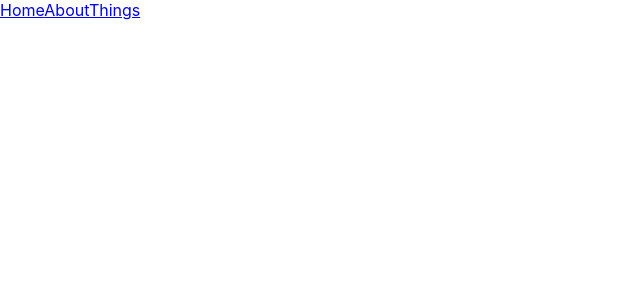
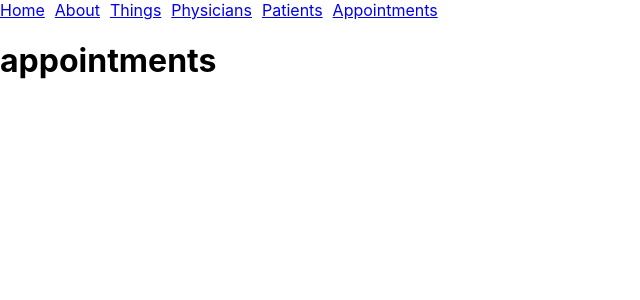
Before and after one commit to katrina348/myspace, a React (Create React App) app in the folder client/: page /appointments in a window 1280 px wide. Shown: the top 300 px of the page, without its empty margins (0-640 px from the left). Built offline with nearby package versions, Linux system fonts and the light colour scheme.

Commit message:
routes working

```diff
--- a/client/src/App.js
+++ b/client/src/App.js
@@ -7,6 +7,14 @@ import NavBar from "./components/NavBar";
 import Home from "./pages/Home";
 import About from "./pages/About";
 import Things from "./pages/Things";
+
+import Physicians from "./pages/Physicians";
+import PhysicianShow from "./pages/PhysicianShow";
+import Appointments from "./pages/Appointments";
+import Patients from "./pages/Patients";
+import PatientShow from "./pages/PatientShow";
+
+
     function App() {
       return (
         <>
@@ -15,7 +23,15 @@ import Things from "./pages/Things";
             <Switch>
               <Route exact path="/" component={Home}/>
               <Route exact path="/about" component={About} />
-              <Route exact path="/about" component={Things} />
+              <Route exact path="/things" component={Things} />
+
+              <Route exact path="/physicians" component={Physicians} />
+              <Route exact path="/physicians/:id" component={PhysicianShow} />
+              <Route exact path="/appointments" component={Appointments} />
+              <Route exact path="/patients" component={Patients} />
+              <Route exact path="/patients/:id" component={PatientShow} />
+
+
 
             </Switch>
           {/* </Container> */}
--- a/client/src/components/NavBar.js
+++ b/client/src/components/NavBar.js
@@ -6,7 +6,10 @@ const NavBar =()=>{
     <div>
       <Link to="/">Home</Link>
       <Link to='/about'>About</Link>
-      <Link to='/api/things'>Things</Link>
+      <Link to='/things'>Things</Link>
+      <Link to='/physicians'>Physicians</Link>
+      <Link to='/patients'>Patients</Link>
+      <Link to='/appointments'>Appointments</Link>
     </div>
   );
 }
--- a/client/src/index.css
+++ b/client/src/index.css
@@ -11,3 +11,7 @@ code {
   font-family: source-code-pro, Menlo, Monaco, Consolas, 'Courier New',
     monospace;
 }
+
+a {
+  margin-right:10px;
+}
--- /dev/null
+++ b/client/src/pages/Appointments.js
@@ -0,0 +1,13 @@
+import React from 'react'
+
+const Appointments = ()=>{
+  return(
+    <div>
+      <h1>
+        appointments
+      </h1>
+    </div>
+  )
+}
+
+export default Appointments
--- /dev/null
+++ b/client/src/pages/PatientShow.js
@@ -0,0 +1,13 @@
+import React from 'react'
+
+const PatientShow = ()=>{
+  return(
+    <div>
+      <h1>
+        patient show
+      </h1>
+    </div>
+  )
+}
+
+export default PatientShow
--- /dev/null
+++ b/client/src/pages/Patients.js
@@ -0,0 +1,13 @@
+import React from 'react'
+
+const Patients = ()=>{
+  return(
+    <div>
+      <h1>
+        patients
+      </h1>
+    </div>
+  )
+}
+
+export default Patients
--- /dev/null
+++ b/client/src/pages/PhysicianShow.js
@@ -0,0 +1,13 @@
+import React from 'react'
+
+const PhysicianShow = ()=>{
+  return(
+    <div>
+      <h1>
+        physician show
+      </h1>
+    </div>
+  )
+}
+
+export default PhysicianShow
--- /dev/null
+++ b/client/src/pages/Physicians.js
@@ -0,0 +1,13 @@
+import React from 'react'
+
+const Physicians = ()=>{
+  return(
+    <div>
+      <h1>
+        physicians
+      </h1>
+    </div>
+  )
+}
+
+export default Physicians
```
